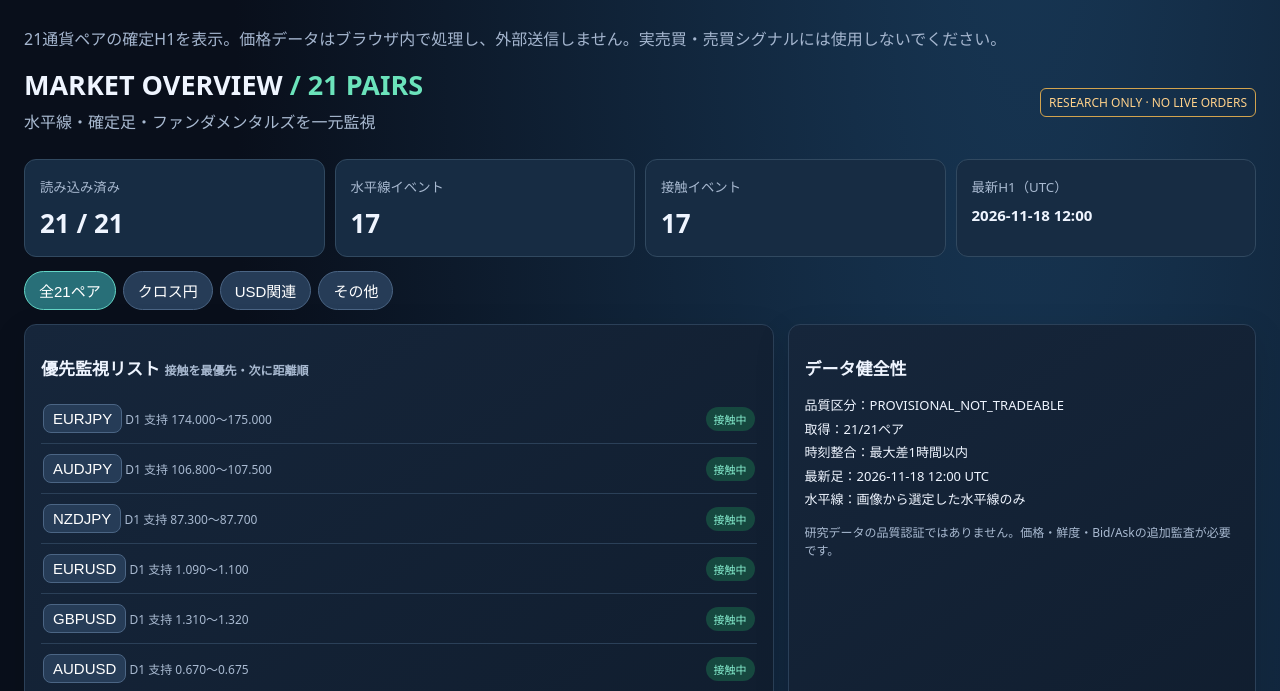
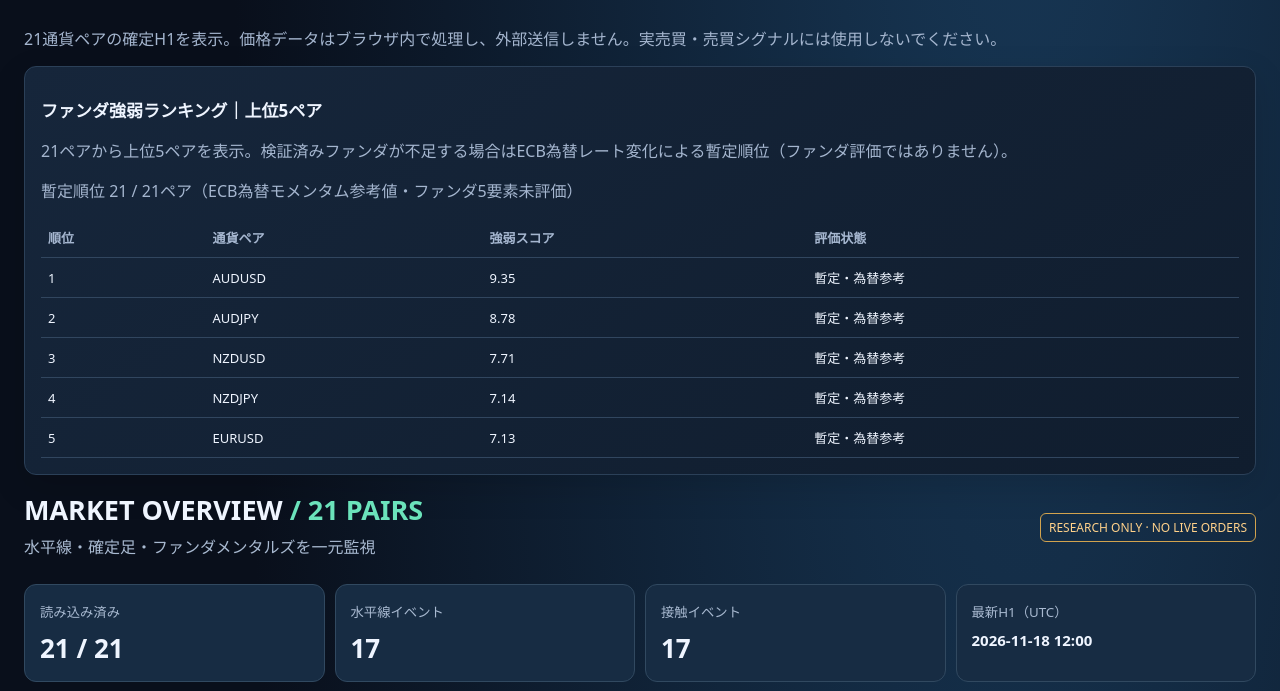
Before and after one commit to kohanachang264187-max/AB21-FX-Dashboard, a plain HTML site: page dashboard/index.html in a window 1280 px wide. Shown: the part 68-759 px from the top of the page. Drawn offline with Linux system fonts and the light colour scheme.

Commit message:
Move fundamental strength top-five ranking to dashboard top

```diff
--- a/dashboard/index.html
+++ b/dashboard/index.html
@@ -9,6 +9,7 @@
 </style></head><body><main class="wrap">
 <header><h1>◈ FX RESEARCH DESK</h1><span class="tag">PROVISIONAL · 研究専用</span></header>
 <p class="muted">21通貨ペアの確定H1を表示。価格データはブラウザ内で処理し、外部送信しません。実売買・売買シグナルには使用しないでください。</p>
+<section class="panel"><h2>ファンダ強弱ランキング｜上位5ペア</h2><p class="muted">21ペアから上位5ペアを表示。検証済みファンダが不足する場合はECB為替レート変化による暫定順位（ファンダ評価ではありません）。</p><p id="pairStrengthStatus" role="status" class="muted">ファンダデータ待機中</p><div class="scroll"><table><thead><tr><th>順位</th><th>通貨ペア</th><th>強弱スコア</th><th>評価状態</th></tr></thead><tbody id="pairStrengthRows"><tr><td colspan="4">未読込</td></tr></tbody></table></div></section>
 <section class="desk-hero"><div><h2>MARKET OVERVIEW <span class="ok">/ 21 PAIRS</span></h2><p>水平線・確定足・ファンダメンタルズを一元監視</p></div><span class="tag">RESEARCH ONLY · NO LIVE ORDERS</span></section>
 <section class="desk-metrics" aria-label="研究サマリー"><div class="desk-metric"><small>読み込み済み</small><b id="deskLoaded">0 / 21</b></div><div class="desk-metric"><small>水平線イベント</small><b id="deskEvents">—</b></div><div class="desk-metric"><small>接触イベント</small><b id="deskTouches">—</b></div><div class="desk-metric"><small>最新H1（UTC）</small><b id="deskLatest" style="font-size:15px">—</b></div></section>
 <div class="desk-tabs" role="group" aria-label="通貨グループ"><button type="button" data-desk-filter="ALL" aria-pressed="true">全21ペア</button><button type="button" data-desk-filter="JPY" aria-pressed="false">クロス円</button><button type="button" data-desk-filter="USD" aria-pressed="false">USD関連</button><button type="button" data-desk-filter="OTHER" aria-pressed="false">その他</button></div>
@@ -18,7 +19,7 @@
 <section class="panel"><h2>通貨ペア別H1価格</h2><div class="scroll"><table><thead><tr><th>ペア</th><th>最新終値</th><th>前足比</th><th>H1本数</th><th>最終時刻 UTC</th></tr></thead><tbody id="overview"><tr><td colspan="5" class="muted">データ未読込</td></tr></tbody></table></div></section>
 <section class="panel"><h2>21通貨ペア・水平線接近一覧</h2><p class="muted">画像から選定した水平線のみを最新確定H1と照合。研究用スナップショットであり、外部通知・自動更新はありません。</p><div class="controls"><label>接近閾値（pips） <input id="globalThreshold" type="number" min="1" max="100" value="10"></label><button id="copyAlerts">接近一覧をコピー</button></div><p id="alertSummary" role="status" class="muted">データ未読込</p><div id="alerts" class="muted">データ未読込</div></section><section class="panel"><h2>価格チャート・画像選定水平線</h2><div class="controls"><label>通貨ペア <select id="pair"></select></label><label>時間足 <select id="period"><option value="H1">H1</option><option value="D1">D1</option><option value="W1">W1</option></select></label></div><p id="levels" class="muted">画像から選定した価格帯のみを重ねて表示します。未登録ペアは水平線なし。</p><svg id="chart" viewBox="0 0 900 350" role="img" aria-label="確定OHLC価格チャート"><text x="20" y="50" fill="#a5b6cf">CSVを読み込んでください</text></svg></section>
 <section class="panel"><h2>画像選定の水平線・接近状況</h2><label>接近閾値（pips） <input id="pipThreshold" type="number" min="1" max="100" value="10"></label><p class="muted">チャート画像から選定した抵抗帯・支持帯のみ表示。直近確定H1の高安が水平線に接触した場合も検出します。ブラウザ内表示のみで外部通知はしません。</p><div id="proximity" class="muted">データ未読込</div></section><section class="panel"><h2>8通貨・価格ベース強弱（24時間）</h2><p class="muted">H1確定足の24時間対数騰落率を、21ペアの基軸・決済通貨に符号付きで配分した相対指標（%）。ファンダ強弱とは別物です。全21ペアがそろい、時刻が一致した場合だけ計算します。</p><p id="priceStrengthStatus" role="status" class="muted">価格CSV待機中</p><div class="scroll"><table><thead><tr><th>順位</th><th>通貨</th><th>相対強弱（%）</th><th>対象ペア数</th></tr></thead><tbody id="priceStrengthRows"><tr><td colspan="4">未読込</td></tr></tbody></table></div></section>
-<section class="panel"><h2>21通貨ペア・ファンダ強弱ランキング</h2><p class="muted">基軸通貨−決済通貨の相対スコア（−5〜+5）。必要な検証済み要素が不足するペアは「未評価」とし、順位を付けません。価格モメンタムではなくファンダ評価です。</p><p id="pairStrengthStatus" role="status" class="muted">ファンダデータ待機中</p><div class="scroll"><table><thead><tr><th>順位</th><th>通貨ペア</th><th>強弱スコア</th><th>評価状態</th></tr></thead><tbody id="pairStrengthRows"><tr><td colspan="4">未読込</td></tr></tbody></table></div></section>
+
 <section class="panel"><h2>ファンダメンタル指標・通貨強弱</h2><p class="muted">公的統計の取得状況を表示。ファンダ5要素が不足する間は、ECB為替レートの直近5観測日変化による暫定順位を表示します。これはファンダ評価ではありません。</p><div style="display:none" aria-hidden="true"><input id="fundFile" type="file" accept=".json,application/json" tabindex="-1"></div><p id="fundStatus" class="warning">ファンダデータ未読込</p><p id="fundFreshness" class="muted"></p><div class="scroll"><table><thead><tr><th>通貨</th><th>強弱スコア</th><th>不足要素</th></tr></thead><tbody id="fundScores"></tbody></table></div><h3>公的データ取得状況</h3><div class="scroll"><table><thead><tr><th>指標</th><th>観測日</th><th>最新値</th><th>監査</th></tr></thead><tbody id="fundSources"></tbody></table></div></section><section class="panel"><h2>データ品質・制約</h2><p id="quality" class="muted">監査済みの研究用データのみ読み込み対象です。ファンダメンタル強弱スコア・急変通知・LINE通知は未接続です。</p></section>
 <footer class="muted">Research only · CSVの出所・時刻・欠損を確認してください。非公開GitHubの認証情報はブラウザに保存しません。</footer></main>
 <script>
@@ -329,7 +330,7 @@ function showFundamental(d){if(!d||d.mode!=='RESEARCH_ONLY'||!d.currencies||!d.s
  if(pairRows){
   pairRows.replaceChildren();
   $('pairStrengthStatus').textContent='暫定順位 '+ranked.filter(p=>(p.status==='RANKED'||p.status==='PROVISIONAL')&&p.score_difference!==null&&Number.isFinite(Number(p.score_difference))).length+' / 21ペア（ECB為替モメンタム参考値・ファンダ5要素未評価）';
-  for(const p of ranked){
+  for(const p of ranked.filter(p=>(p.status==='RANKED'||p.status==='PROVISIONAL')&&p.score_difference!==null&&Number.isFinite(Number(p.score_difference))).sort((a,b)=>Number(b.score_difference)-Number(a.score_difference)).slice(0,5)){
    const tr=document.createElement('tr');
    const ready=(p.status==='RANKED'||p.status==='PROVISIONAL')&&p.score_difference!==null&&Number.isFinite(Number(p.score_difference));
    for(const value of [ready?(p.rank??'—'):'—',p.pair||'—',ready?Number(p.score_difference).toFixed(2):'未評価',ready?(p.status==='PROVISIONAL'?'暫定・為替参考':'評価済み'):'要素不足']){
```
